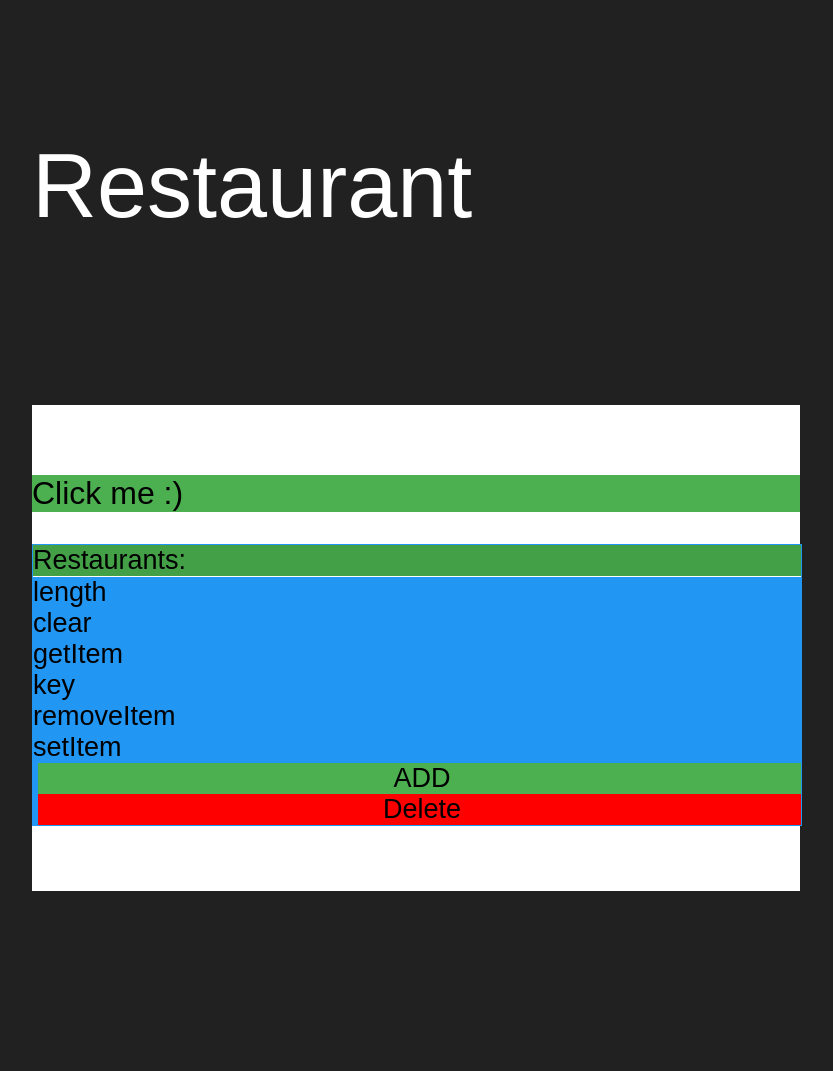
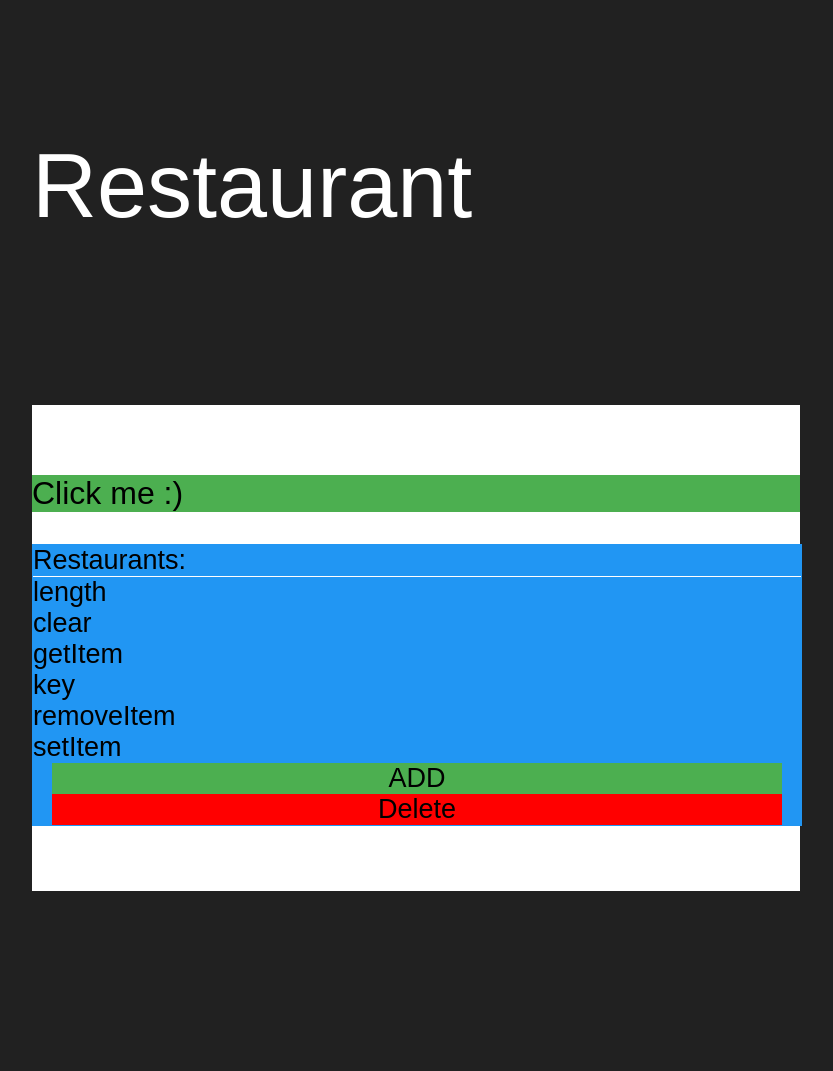
Before and after one commit to wenyuzhao/wenyuzhao.github.io, a Jekyll site: the page built from restaurant.html, in a window 1280 px wide. Shown: the whole page, without its empty margins (224-1057 px from the left). Built offline with Jekyll 4.4.1, drawn with Linux system fonts in a browser that asks for light colours; Markdown is read by kramdown in place of the engine named in the settings.

Commit message:
Update restaurant.html

```diff
--- a/restaurant.html
+++ b/restaurant.html
@@ -41,20 +41,22 @@ layout: default
 
     .rsts {
         border-bottom: 1px solid white;
-        background: #43A047;
+        background: #2196F3;
     }
 
     .addBtn {
         background: #4CAF50;
-        margin-left: 5px;
-        margin-right: 5px;
+        margin-left: auto;
+        margin-right: auto;
         text-align: center;
+        width: 95%;
     }
     .clearBtn {
         background: red;
-        margin-left: 5px;
-        margin-right: 5px;
+        margin-left: auto;
+        margin-right: auto;
         text-align: center;
+        width: 95%;
     }
 </style>
 
```
